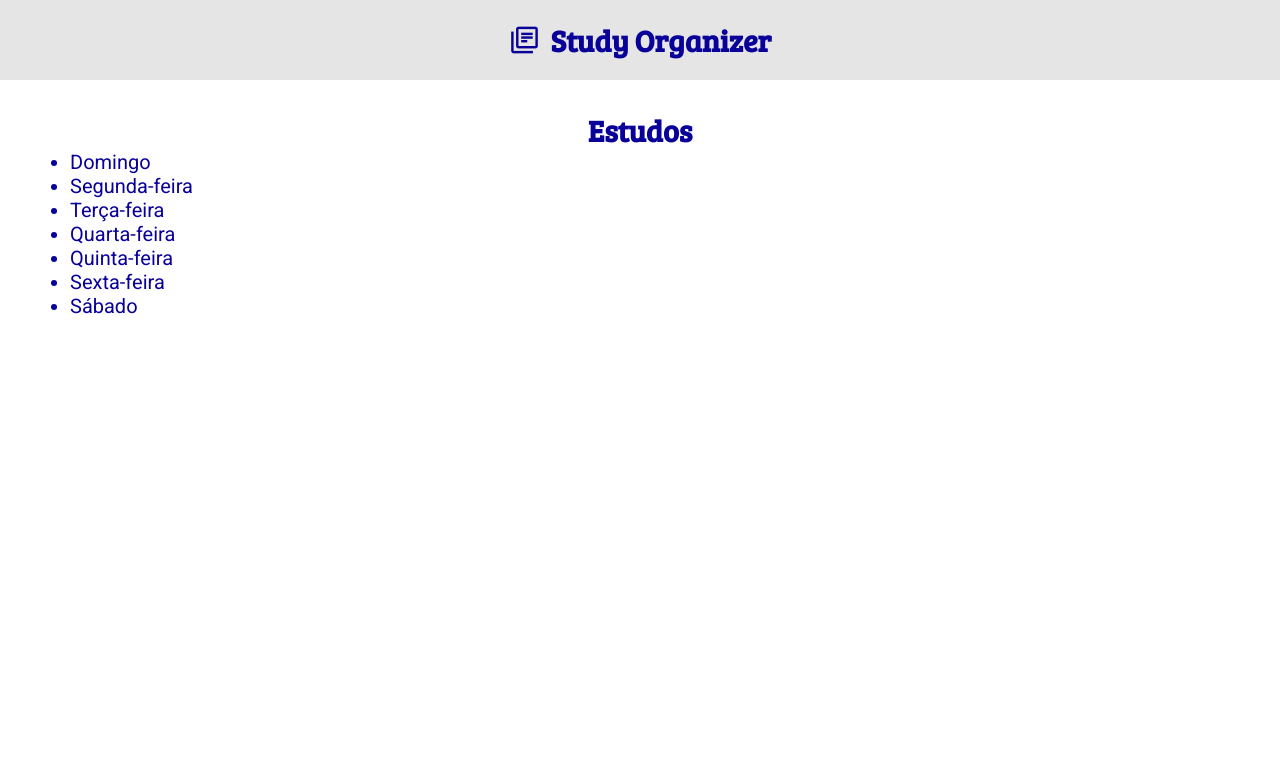
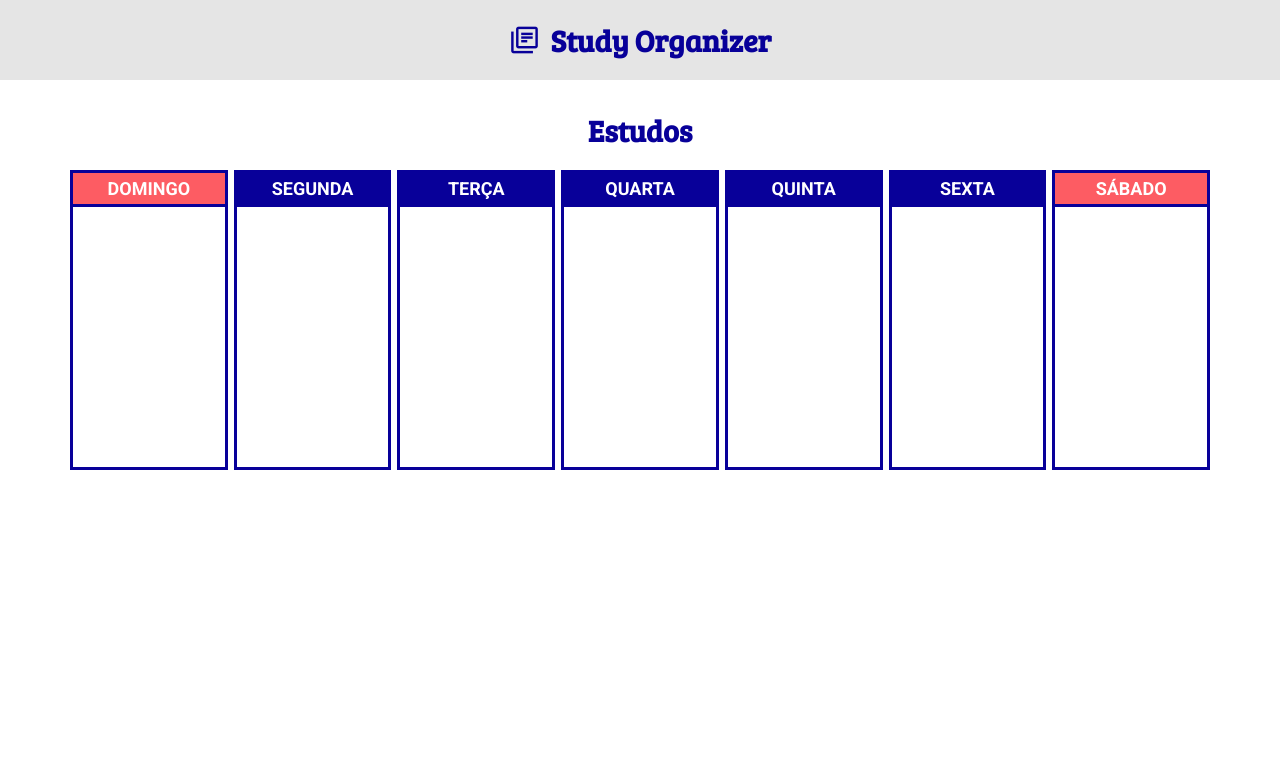
Before and after one commit to Werberty/study-organizer, a Django app: page / in a window 1280 px wide. Shown: the top 783 px of the page. Run offline with Django 4.2, Linux system fonts and the light colour scheme; data that the repository does not hold is empty.

Commit message:
FEAT: Seção de estudos da semana

```diff
--- a/base_static/global/css/style.css
+++ b/base_static/global/css/style.css
@@ -7,6 +7,7 @@
     --white-color: #FFFFFF;
     --ligth-gray: #E5E5E5;
 
+    --border: .3rem;
     --gap: 3rem;
 }
 
@@ -39,11 +40,18 @@ a {
     color: var(--primary-color);
 }
 
+/* Class containers */
 .main-container {
     max-width: 120rem;
     margin: 0 auto;
 }
 
+.main-content {
+    padding: 3rem;
+    height: 88vh;
+}
+
+/* Header */
 .main-header {
     background: var(--ligth-gray);
     padding: 2rem;
@@ -66,11 +74,51 @@ a {
     font-size: 3.2rem;
 }
 
-.main-content {
-    padding: 3rem;
-    height: 88vh;
+/* Week studies */
+.main-content h1 {
+    text-align: center;
+    margin-bottom: 2rem;
 }
 
-.main-content h1 {
+.main-week-studies {
+    width: 100%;
+    min-height: 30rem;
+    margin: auto;
+
+    display: grid;
+    grid-template-columns: repeat(7, 1fr);
+    gap: .6rem;
+}
+
+.weekday {
+    border: var(--border) solid var(--primary-color);
+}
+
+.weekday-title {
     text-align: center;
+    border-bottom: var(--border) solid var(--primary-color);
+    padding: .5rem;
+    background: var(--primary-color);
+    color: var(--white-color);
 }
+
+.weekday:nth-child(1) .weekday-title,
+.weekday:nth-child(7) .weekday-title {
+    background: var(--secundary-color);
+}
+
+.weekday-title h2 {
+    font-size: 1.8rem;
+}
+
+.weekday-content ul{
+    list-style: none;
+}
+
+.weekday-content ul li{
+    font-size: 1.6rem;
+    text-align: center;
+    margin: 1rem;
+    padding: .8rem;
+    background: var(--tertiary-color);
+}
--- a/studies/templates/studies/home.html
+++ b/studies/templates/studies/home.html
@@ -3,8 +3,13 @@
 {% block content %}
     <section class="main-content">
         <h1>Estudos</h1>
-        <ul>
-            <li>Domingo</li>
+
+        <article class="main-week-studies">
+            <div class="weekday">
+                <div class="weekday-title">
+                    <h2>Domingo</h2>
+                </div>
+                <div class="weekday-content">
                     {% for study in studies %}
                         {% if study.weekday == 'Sunday' %}
                             <ul>
@@ -12,7 +17,13 @@
                             </ul>
                         {% endif %}
                     {% endfor %}
-            <li>Segunda-feira</li>
+                </div>
+            </div>
+            <div class="weekday">
+                <div class="weekday-title">
+                    <h2>Segunda</h2>
+                </div>
+                <div class="weekday-content">
                     {% for study in studies %}
                         {% if study.weekday == 'Monday' %}
                             <ul>
@@ -20,7 +31,13 @@
                             </ul>
                         {% endif %}
                     {% endfor %}
-            <li>Terça-feira</li>
+                </div>
+            </div>
+            <div class="weekday">
+                <div class="weekday-title">
+                    <h2>Terça</h2>
+                </div>
+                <div class="weekday-content">
                     {% for study in studies %}
                         {% if study.weekday == 'Tuesday' %}
                             <ul>
@@ -28,7 +45,13 @@
                             </ul>
                         {% endif %}
                     {% endfor %}
-            <li>Quarta-feira</li>
+                </div>
+            </div>
+            <div class="weekday">
+                <div class="weekday-title">
+                    <h2>Quarta</h2>
+                </div>
+                <div class="weekday-content">
                     {% for study in studies %}
                         {% if study.weekday == 'Wednesday' %}
                             <ul>
@@ -36,7 +59,13 @@
                             </ul>
                         {% endif %}
                     {% endfor %}
-            <li>Quinta-feira</li>
+                </div>
+            </div>
+            <div class="weekday">
+                <div class="weekday-title">
+                    <h2>Quinta</h2>
+                </div>
+                <div class="weekday-content">
                     {% for study in studies %}
                         {% if study.weekday == 'Thursday' %}
                             <ul>
@@ -44,7 +73,13 @@
                             </ul>
                         {% endif %}
                     {% endfor %}
-            <li>Sexta-feira</li>
+                </div>
+            </div>
+            <div class="weekday">
+                <div class="weekday-title">
+                    <h2>Sexta</h2>
+                </div>
+                <div class="weekday-content">
                     {% for study in studies %}
                         {% if study.weekday == 'Friday' %}
                             <ul>
@@ -52,7 +87,13 @@
                             </ul>
                         {% endif %}
                     {% endfor %}
-            <li>Sábado</li>
+                </div>
+            </div>
+            <div class="weekday">
+                <div class="weekday-title">
+                    <h2>Sábado</h2>
+                </div>
+                <div class="weekday-content">
                     {% for study in studies %}
                         {% if study.weekday == 'Saturday' %}
                             <ul>
@@ -60,6 +101,9 @@
                             </ul>
                         {% endif %}
                     {% endfor %}
-        </ul>
+                </div>
+            </div>
+
+        </article>
     </section>
 {% endblock content %}
```
Lines whose indentation alone changed are shown as unchanged.
